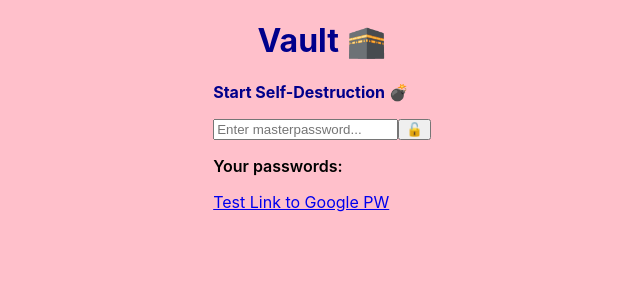
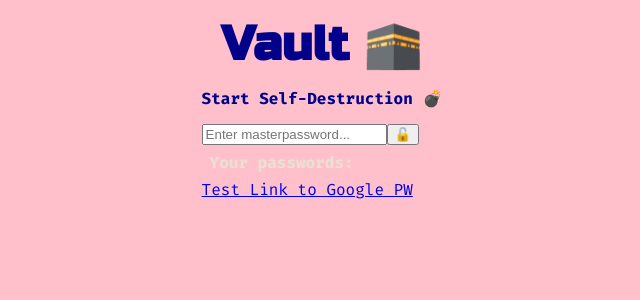
Before and after one commit to joshua-meyerrr/vault, a React (Vite) app: page / in a window 1280 px wide. Shown: the top 300 px of the page, without its empty margins (318-958 px from the left). Built offline with nearby package versions, Linux system fonts and the light colour scheme.

Commit message:
💄 Import Fonts and adjust basic-styling

```diff
--- a/src/app/globals.css
+++ b/src/app/globals.css
@@ -1,3 +1,6 @@
+@import url('https://fonts.googleapis.com/css2?family=Fira+Mono:wght@400;500;700&display=swap');
+@import url('https://fonts.googleapis.com/css2?family=Russo+One&display=swap');
+
 *,
 *::after,
 *::before {
@@ -7,6 +10,17 @@
 body {
   padding: 0;
   margin: 0;
-  font-family: -apple-system, BlinkMacSystemFont, 'Segoe UI', Roboto, Oxygen,
-    Ubuntu, Cantarell, 'Open Sans', 'Helvetica Neue', sans-serif;
+  font-family: 'Fira Mono', monospace;
+  font-weight: 400;
+  color: #ebe0d4;
 }
+
+h1 {
+  font-family: 'Russo One', sans-serif;
+  font-size: 3rem;
+  margin: 1rem 0;
+}
+
+p {
+  margin: 0.5rem;
+}
```
